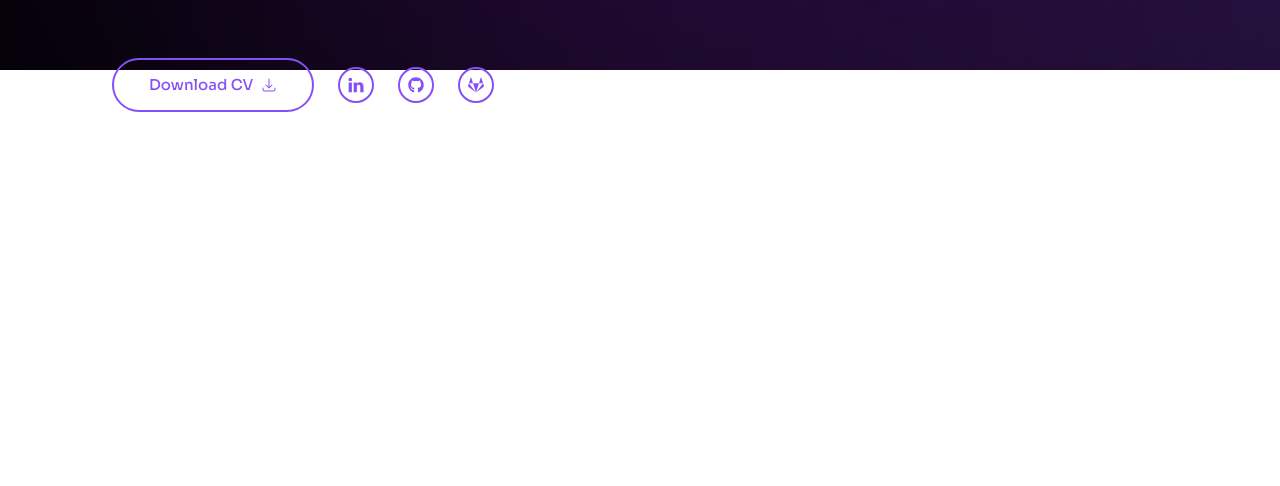
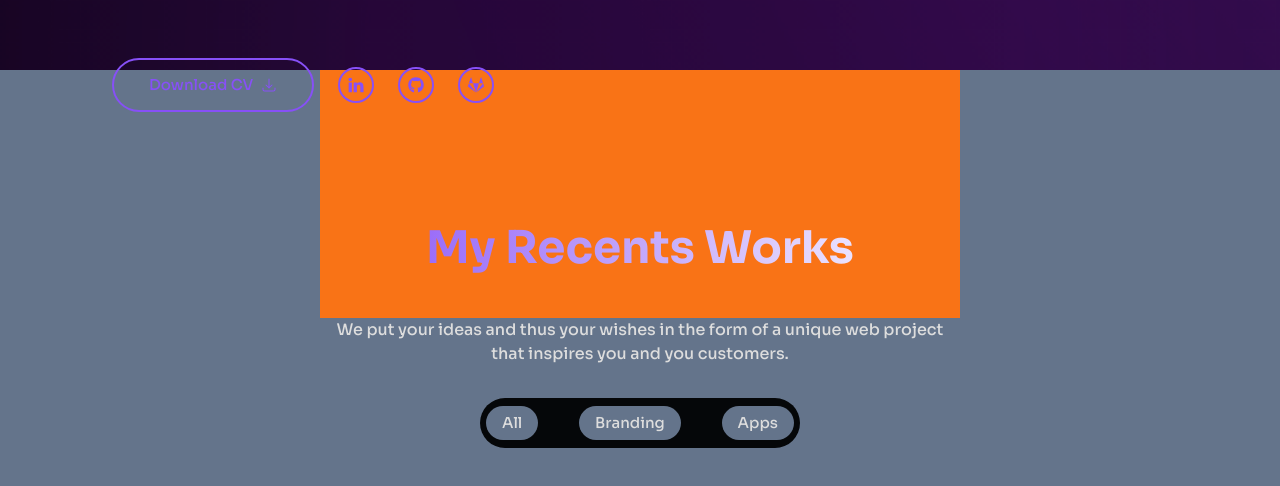
Before and after one commit to ticotelles/portfolio, a React (Vite) app: page / in a window 1280 px wide. Shown: the part 874-1360 px from the top of the page. Before the commit the page ends 986 px from the top, so only its background shows below. Built offline with nearby package versions, Linux system fonts and the light colour scheme.

Commit message:
page Works

```diff
--- a/src/App.jsx
+++ b/src/App.jsx
@@ -1,6 +1,7 @@
 import { useState } from 'react'
 import Header from './components/Header'
 import { Home } from './components/Home'
+import Works from './components/Works'
 
 import './App.css'
 
@@ -11,6 +12,7 @@ function App() {
     <>
       <Header />
       <Home />
+      <Works />
 
 
     </>
--- /dev/null
+++ b/src/components/Works.jsx
@@ -0,0 +1,26 @@
+const Works = () => {
+    return (
+        <div className="container h-screen bg-slate-500">
+            <div>
+                <div className="text-center pt-36 bg-orange-500 w-3/6 m-auto">
+                    <h1 className="text-[45px] text-gradient font-Sora-bold w-full">My Recents Works</h1>
+                    <p className="pt-9 font-Sora-medium size-4 content-center w-full text-[#dddddd]">We put your ideas and thus your wishes in the form of a unique web project that inspires you and you customers.</p>
+                </div>
+                <nav className="mt-20 bg-[#050709] w-80 m-auto  rounded-full px-[6px] py-[8px]">
+                    <ul className="flex justify-between text-center items-center  text-[#dddddd] font-Sora-medium text-[15px] ">
+                        <li className="">
+                            <button className=" px-4 py-[6px] bg-slate-500  rounded-full ">All</button>
+                        </li>
+                        <li><button className=" px-4 py-[6px] bg-slate-500  rounded-full ">Branding</button></li>
+                        <li><button className=" px-4 py-[6px] bg-slate-500  rounded-full ">Apps</button></li>
+
+                    </ul>
+                </nav>
+            </div>
+
+
+        </div>
+    );
+}
+
+export default Works;
--- a/tailwind.config.js
+++ b/tailwind.config.js
@@ -8,7 +8,7 @@ export default {
     extend: {
       fontFamily:{
         sora: ["Sora", "sans-serif"],
-        "Sora-bold": ['Sora-bold', 'sans-serif'],
+        "Sora-bold": ['Sora-Bold', 'sans-serif'],
         "Sora-light": ['Sora-Light', 'sans-serif'],
         "Sora-medium": ['Sora-Medium', 'sans-serif'],
         "Londrina": ['Londrina', 'sans-serif']
```
Also changed, not shown: src/fonts/Sora/Sora-Regular.ttf (added).
